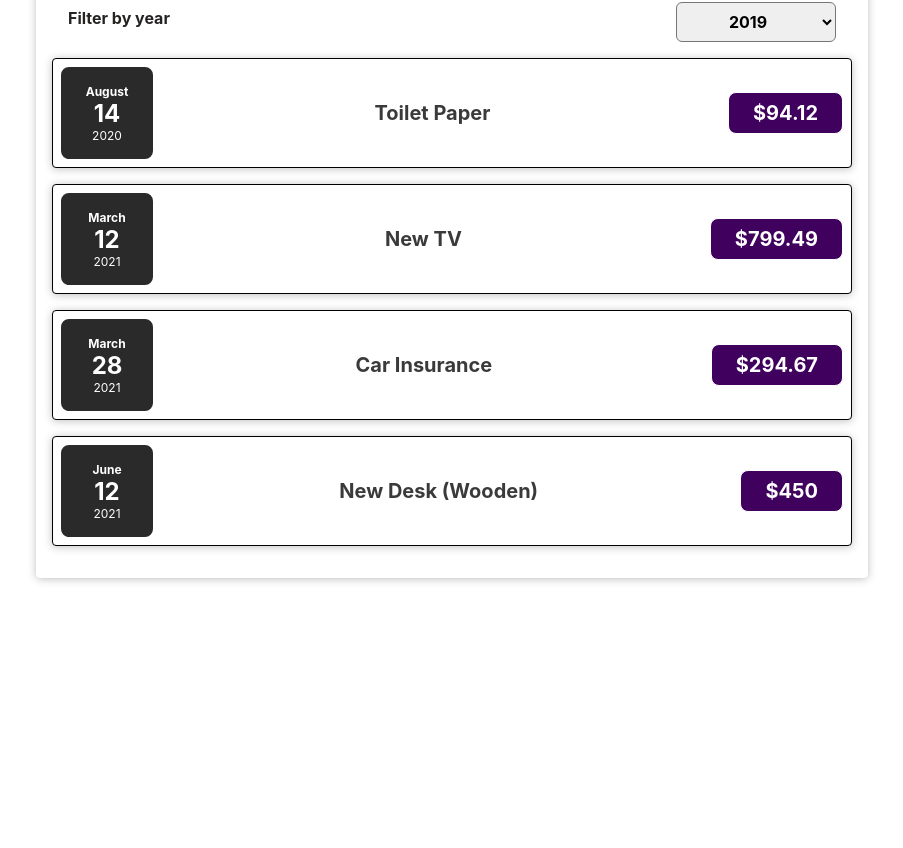
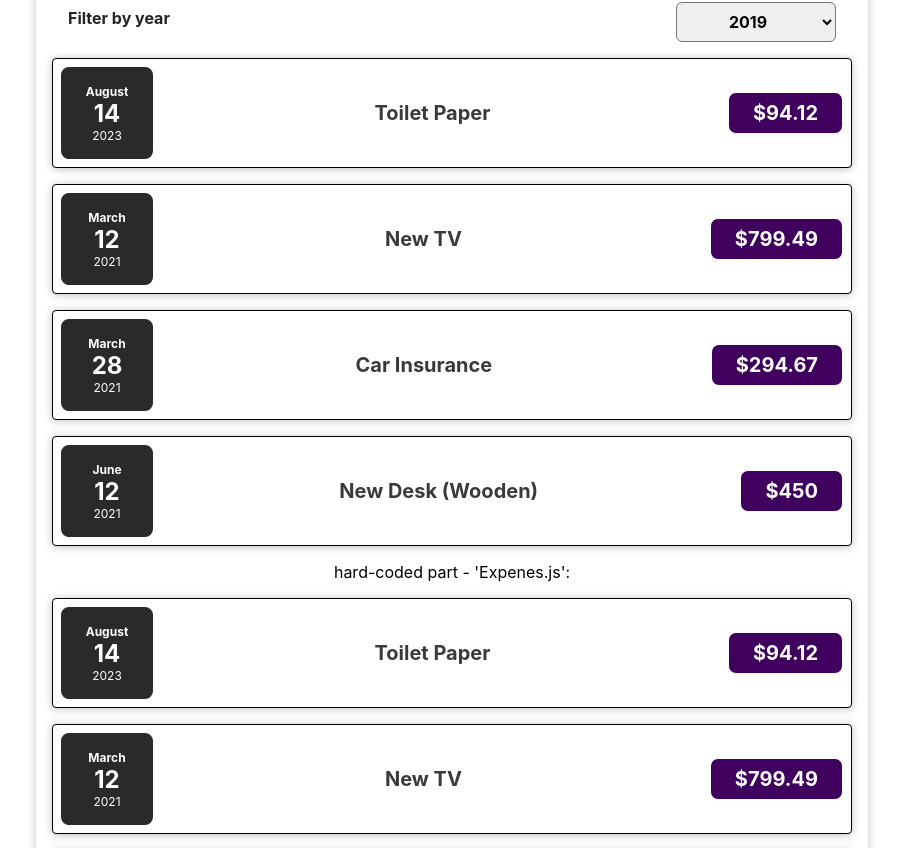
Before and after one commit to JaroslawJaniak/expenses-tracker-react-app, a React (Create React App) app: page / in a window 1280 px wide. Shown: the part 1180-2028 px from the top of the page, without its empty margins (188-1091 px from the left). Before the commit the page ends 1790 px from the top, so only its background shows below. Built offline with nearby package versions, Linux system fonts and the light colour scheme.

Commit message:
dynamic update of the 'expenses' array

```diff
--- a/src/App.js
+++ b/src/App.js
@@ -1,14 +1,14 @@
+import React, { useState } from "react";
 import "./App.css";
 import Expenses from "./components/expenses/Expenses";
 import NewExpense from "./components/newExpenses/NewExpense";
 
-function App() {
-  const expenses = [
+const INITIAL_EXPENSES = [
   {
     id: "e1",
     title: "Toilet Paper",
     amount: 94.12,
-      date: new Date(2020, 7, 14),
+    date: new Date(2023, 7, 14),
   },
   {
     id: "e2",
@@ -30,9 +30,18 @@ function App() {
   },
 ];
 
-  const addExpenseHandler = (expense) => {
+function App() {
+  const [expenses, setExpenses] = useState(INITIAL_EXPENSES);
+
+  const addExpenseHandler = (newExpense) => {
     console.log("---App.js -> addExpenseHandler():");
-    console.log(expense);
+    console.log(newExpense);
+
+    //setNewData([...newArray, newExpense]);
+    setExpenses((prevArray) => {
+      return [newExpense, ...prevArray];
+      //return [...prevArray, newExpense];
+    });
   };
 
   return (
--- a/src/components/expenses/Expenses.js
+++ b/src/components/expenses/Expenses.js
@@ -9,7 +9,7 @@ function Expenses(props) {
   const [filteredYear, setFilteredYear] = useState("2019");
 
   const filterChangeSelectHandler = (selectedYear) => {
-    console.log("---Expenses.js  -> selectedYearHandler():");
+    console.log("---Expenses.js  -> filterChangeSelectHandler():");
     console.log(selectedYear);
     setFilteredYear(selectedYear);
   };
@@ -20,6 +20,19 @@ function Expenses(props) {
         setDefaultYear={filteredYear}
         onSelect={filterChangeSelectHandler}
       />
+
+      {props.items.map((expense) => (
+        <ExpenseItem
+          title={expense.title}
+          amount={expense.amount}
+          date={expense.date}
+        />
+      ))}
+
+      {
+        //hard-coded
+      }
+      <label>hard-coded part - 'Expenes.js':</label>
       <ExpenseItem
         title={props.items[0].title}
         amount={props.items[0].amount}
--- a/src/components/expenses/ExpensesFilter.js
+++ b/src/components/expenses/ExpensesFilter.js
@@ -3,7 +3,7 @@ import "./ExpensesFilter.css";
 
 const ExpensesFilter = (props) => {
   const selectChangeHandler = (event) => {
-    console.log("---ExpensesFilter.js -> yearSelectHandler():");
+    console.log("---ExpensesFilter.js -> selectChangeHandler():");
     console.log(event.target.value);
     props.onSelect(event.target.value);
   };
@@ -13,6 +13,7 @@ const ExpensesFilter = (props) => {
       <div className="expenses-filter__control">
         <label>Filter by year</label>
         <select value={props.setDefaultYear} onChange={selectChangeHandler}>
+          <option value="2022">2023</option>
           <option value="2022">2022</option>
           <option value="2021">2021</option>
           <option value="2020">2020</option>
--- a/src/components/newExpenses/NewExpense.js
+++ b/src/components/newExpenses/NewExpense.js
@@ -6,8 +6,8 @@ import ExpenseForm from "./ExpenseForm";
 const NewExpense = (props) => {
   const saveExpenseDateHandler = (enteredExpenseData) => {
     const expenseData = {
+      id: Math.random().toString(),
       ...enteredExpenseData,
-      id: Math.random().toString(),
     };
 
     console.log("---NewExpense.js -> saveExpenseDateHandler()");
```
Lines whose indentation alone changed are shown as unchanged.
